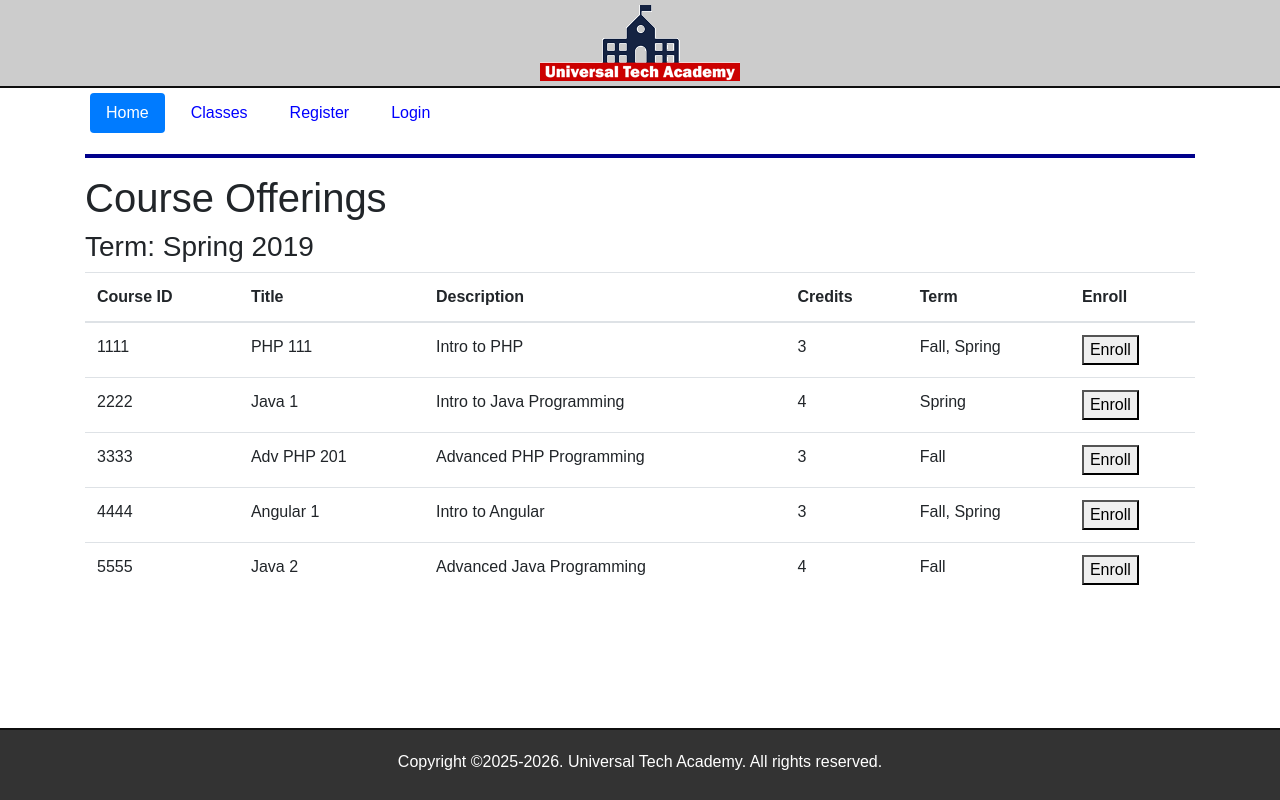
After one commit to i-am-pratham/Basic-Enrollment-Form-using-Flask, a Flask app: page /courses in a window 1280 px wide. The commit adds this page. Run offline with Flask 3, Linux system fonts and the light colour scheme; some libraries are stand-ins or nearby versions.

Commit message:
add courses,login and register file

```diff
--- /dev/null
+++ b/application/templates/courses.html
@@ -0,0 +1,78 @@
+    {% extends "layout.html" %}
+
+    {% block content %}
+    <h1>Course Offerings</h1>
+
+    <!--  Display the Term and Year here --->
+    <h3>Term: Spring 2019</h3>
+
+    <div>
+        <table class="table table-hover">
+            <thead>
+            <tr>
+                <th scope="col">Course ID</th>
+                <th scope="col">Title</th>
+                <th scope="col">Description</th>
+                <th scope="col">Credits</th>
+                <th scope="col">Term</th>
+                <th scope="col">Enroll</th>
+            </tr>
+            </thead>
+            <tbody>
+
+            <!-- Construct the rest of courses here -->
+            <tr>
+                <td scope='row'>1111</td>
+                <td>PHP 111</td>
+                <td>Intro to PHP</td>
+                <td>3</td>
+                <td>Fall, Spring</td>
+                <td>
+                    <button>Enroll</button>
+                </td>
+            </tr>
+            <tr>
+                <td scope='row'>2222</td>
+                <td>Java 1</td>
+                <td>Intro to Java Programming</td>
+                <td>4</td>
+                <td>Spring</td>
+                <td>
+                    <button>Enroll</button>
+                </td>
+            </tr>
+            <tr>
+                <td scope='row'>3333</td>
+                <td>Adv PHP 201</td>
+                <td>Advanced PHP Programming</td>
+                <td>3</td>
+                <td>Fall</td>
+                <td>
+                    <button>Enroll</button>
+                </td>
+            </tr>
+            <tr>
+                <td scope='row'>4444</td>
+                <td>Angular 1</td>
+                <td>Intro to Angular</td>
+                <td>3</td>
+                <td>Fall, Spring</td>
+                <td>
+                    <button>Enroll</button>
+                </td>
+            </tr>
+            <tr>
+                <td scope='row'>5555</td>
+                <td>Java 2</td>
+                <td>Advanced Java Programming</td>
+                <td>4</td>
+                <td>Fall</td>
+                <td>
+                    <button>Enroll</button>
+                </td>
+            </tr>
+            </tbody>
+        </table>
+    </div>
+
+{% endblock %}
--- a/application/templates/layout.html
+++ b/application/templates/layout.html
@@ -21,7 +21,7 @@
 
         {% endblock %}
 
-        {{self.content()}}
+
 
     </div>
 
```
Also changed, not shown: application/templates/login.html (added, +20 -0 lines), application/templates/register.html (added, +21 -0 lines).
